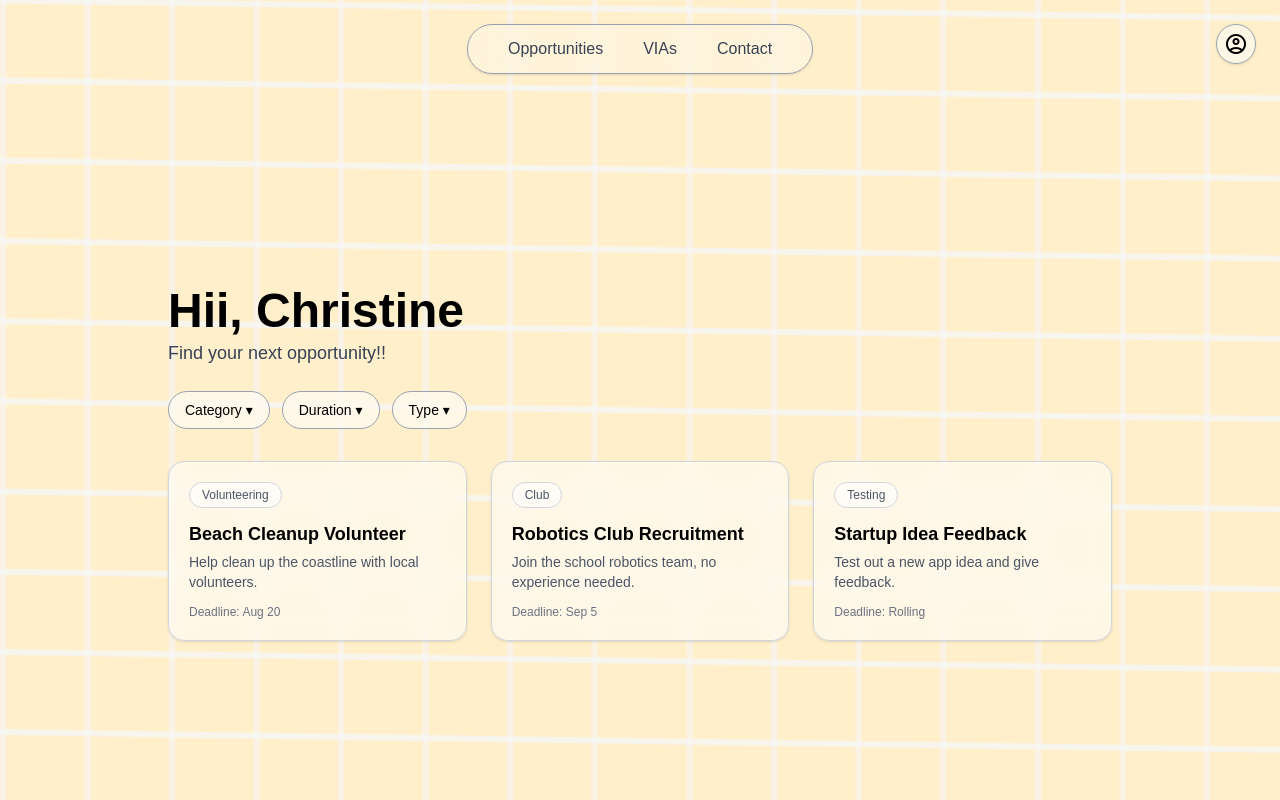
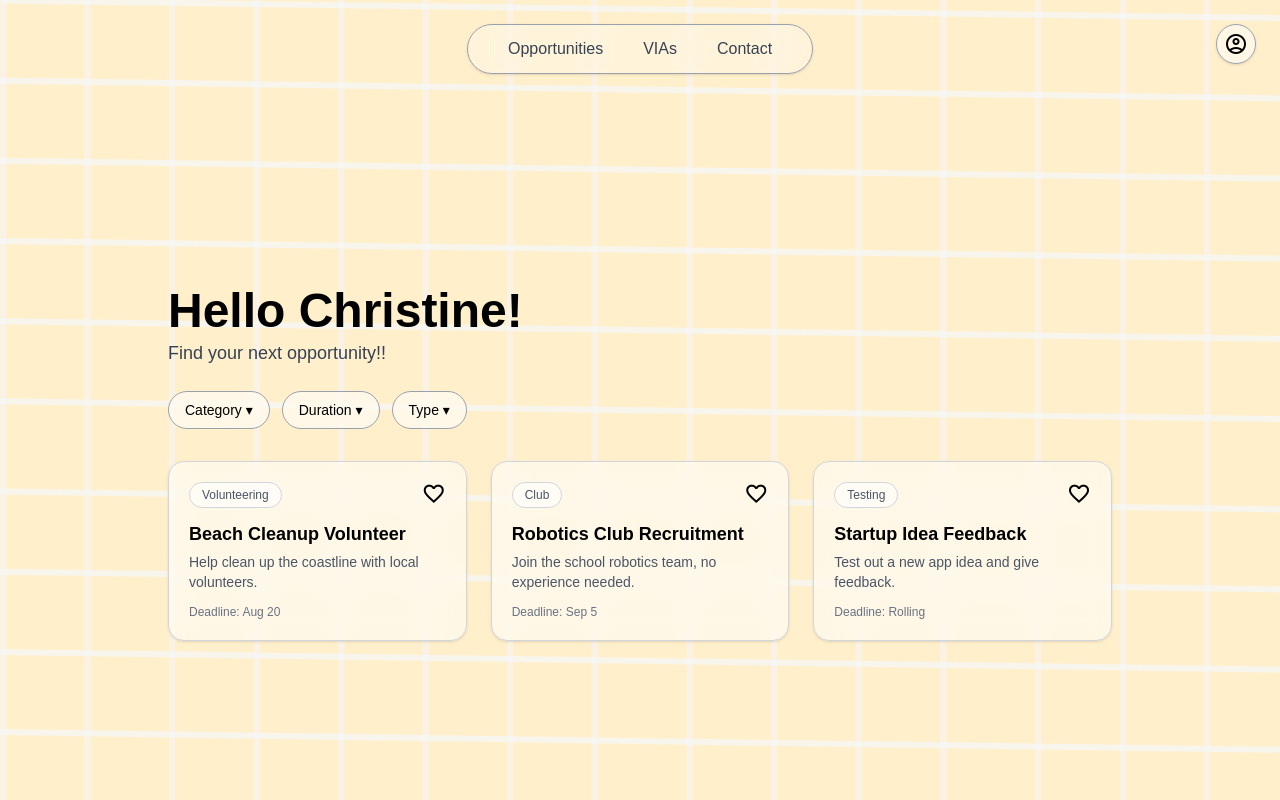
Before and after one commit to Hiya123C/oppify, a Next.js app: page /opportunities in a window 1280 px wide. Built offline with nearby package versions, Linux system fonts and the light colour scheme.

Commit message:
minor edits

```diff
--- a/app/opportunities/page.tsx
+++ b/app/opportunities/page.tsx
@@ -1,4 +1,5 @@
 //prob the homepage
+//strictly comps, workshops, events
 
 import Image from "next/image";
 import Link from "next/link";
@@ -6,6 +7,7 @@ import Navbar from "@/components/Navbar";
 import OpportunityCard from "@/components/OpportunityCard";
 import FilterBar from "@/components/FilterBar";
 
+//to-change to actual database
 const placeholderOpportunities = [
   { title: "Beach Cleanup Volunteer", description: "Help clean up the coastline with local volunteers.", deadline: "Aug 20", category: "Volunteering" },
   { title: "Robotics Club Recruitment", description: "Join the school robotics team, no experience needed.", deadline: "Sep 5", category: "Club" },
@@ -21,7 +23,7 @@ export default function Page() {
 
       <div className="pt-32 px-10 max-w-5xl mx-auto">
         <h1 className="text-5xl font-bold text-left">
-          Hii, Christine
+          Hello Christine!
         </h1>
         <p className="text-lg text-gray-700 text-left mt-1">
           Find your next opportunity!!
--- a/components/OpportunityCard.tsx
+++ b/components/OpportunityCard.tsx
@@ -1,3 +1,5 @@
+//add a onclick pop-up with more details
+
 type OpportunityCardProps = {
   title: string;
   description: string;
@@ -12,15 +14,22 @@ export default function OpportunityCard({
   category,
 }: OpportunityCardProps) {
   return (
-    <div className="bg-white/50 backdrop-blur-md border border-gray-300 rounded-2xl p-5 shadow-sm hover:shadow-md hover:scale-[1.02] transition-all duration-200">
+    <div className="bg-white/50 backdrop-blur-md border border-gray-300 rounded-2xl p-5 shadow-sm hover:shadow-md hover:scale-[1.02] transition-all duration-200 cursor-pointer">
+      <div className="flex flex-row justify-between">
       {category && (
         <span className="inline-block text-xs font-medium text-gray-600 bg-white/60 border border-gray-300 rounded-full px-3 py-1 mb-3">
           {category}
         </span>
       )}
+      <span className="material-symbols-outlined">
+        favorite
+      </span>
+      </div>
       <h2 className="font-semibold text-lg">{title}</h2>
       <p className="text-sm text-gray-600 mt-1">{description}</p>
       <p className="text-xs text-gray-500 mt-3">Deadline: {deadline}</p>
+
+
     </div>
   );
 }
```
